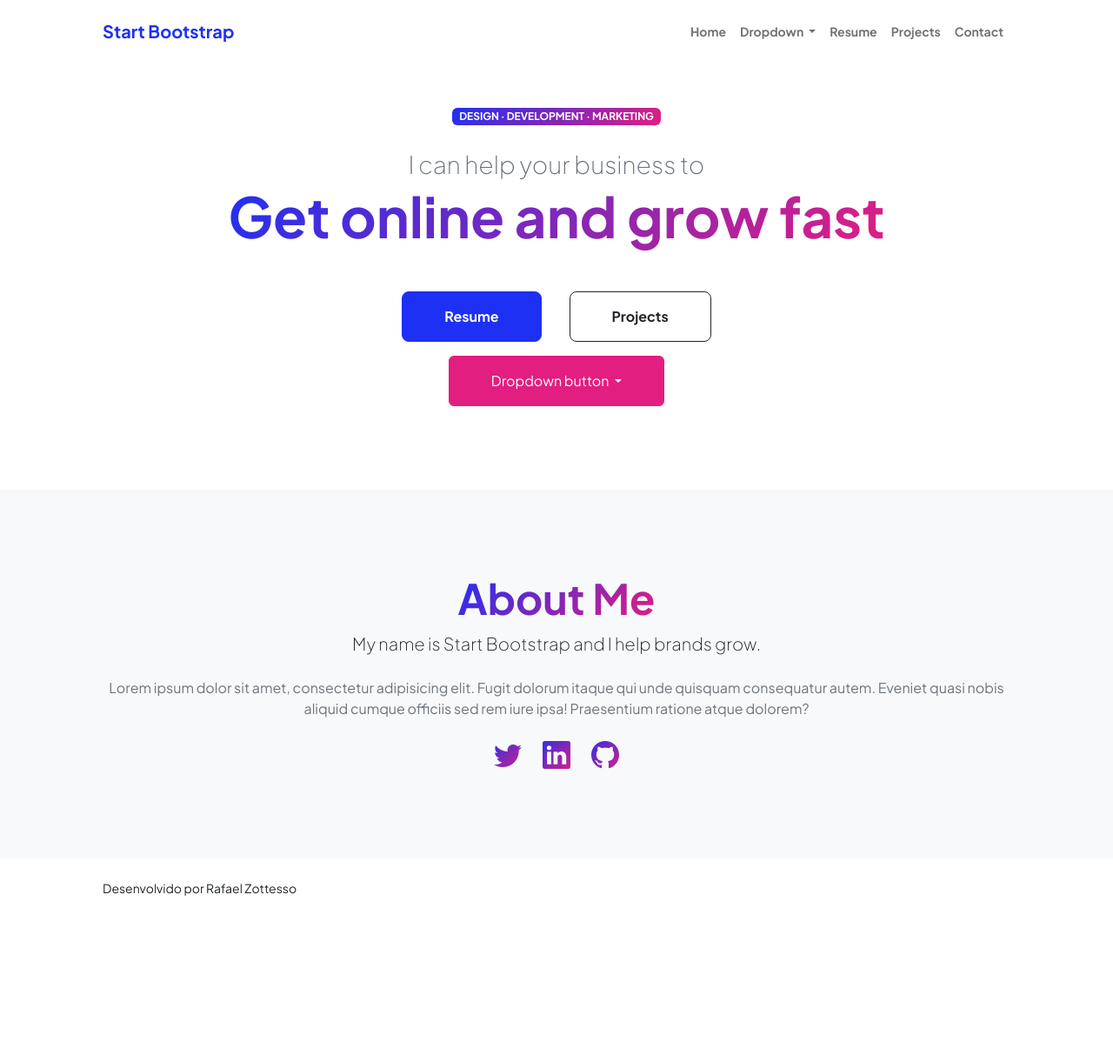
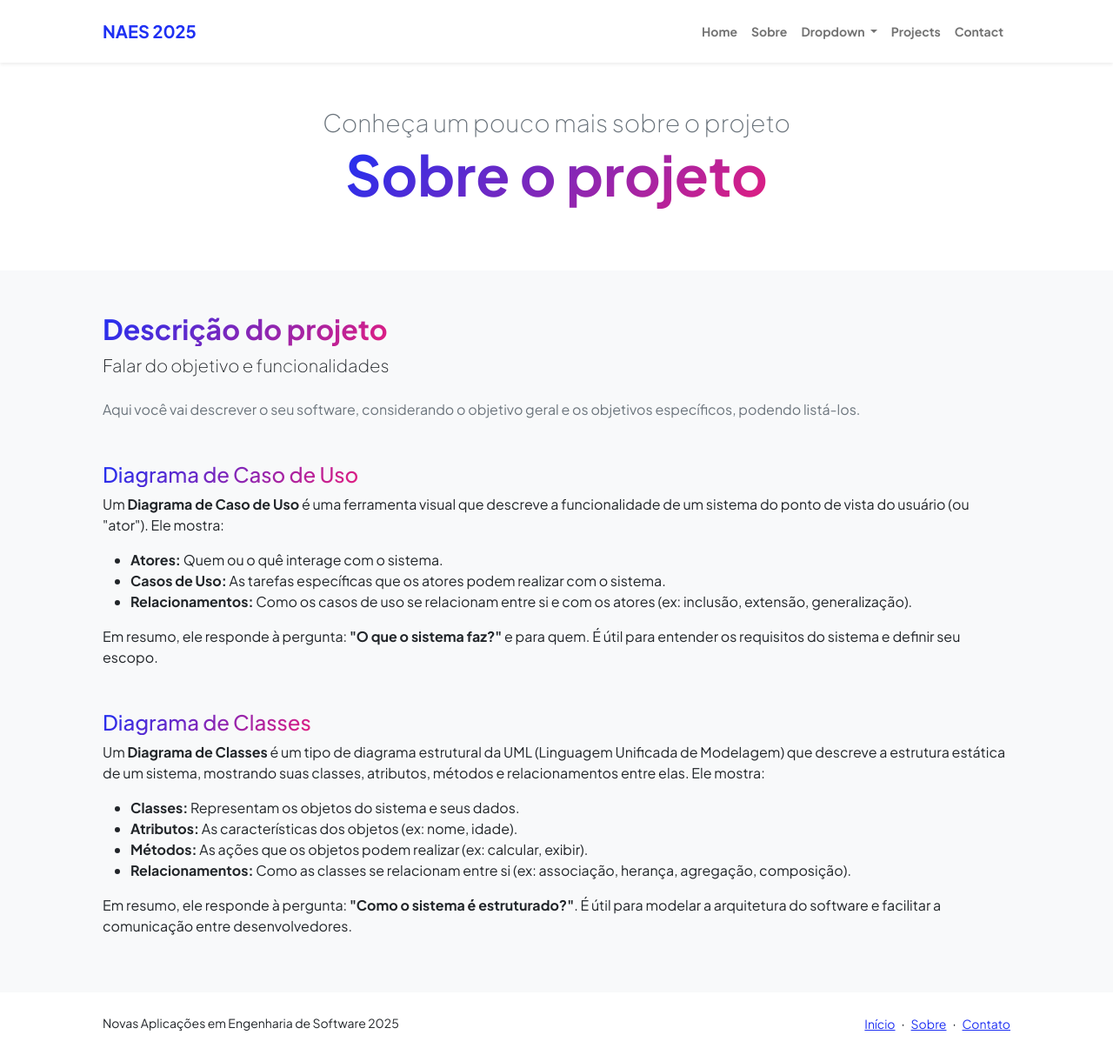
Before and after one commit to rafaelzottesso/naes2025, a Django app: page /sobre/ in a window 1280 px wide. Shown: the whole page at 87% size. Before the commit the page ends 1030 px from the top, so only its background shows below. Run offline with Django 4.2, Linux system fonts and the light colour scheme; some libraries are stand-ins or nearby versions.

Commit message:
Criação da página sobre e definição dos blocos de modelo

```diff
--- a/paginasweb/templates/paginasweb/modelos/index.html
+++ b/paginasweb/templates/paginasweb/modelos/index.html
@@ -33,15 +33,21 @@
 
             {% block menu %}
             <!-- Navigation-->
-            <nav class="navbar navbar-expand-lg navbar-light bg-white py-3">
+            <nav class="navbar navbar-expand-lg navbar-light bg-white py-3 fixed-top shadow-sm">
                 <div class="container px-5">
-                    <a class="navbar-brand" href="index.html"><span class="fw-bolder text-primary">Start Bootstrap</span></a>
+                    <a class="navbar-brand" href="{% url 'index' %}">
+                        <span class="fw-bolder text-primary">NAES 2025</span>
+                    </a>
                     <button class="navbar-toggler" type="button" data-bs-toggle="collapse" data-bs-target="#navbarSupportedContent" aria-controls="navbarSupportedContent" aria-expanded="false" aria-label="Toggle navigation"><span class="navbar-toggler-icon"></span></button>
                     <div class="collapse navbar-collapse" id="navbarSupportedContent">
                         <ul class="navbar-nav ms-auto mb-2 mb-lg-0 small fw-bolder">
 
                             <li class="nav-item">
-                                <a class="nav-link" href="index.html">Home</a>
+                                <a class="nav-link" href="{% url 'index' %}">Home</a>
+                            </li>
+
+                            <li class="nav-item">
+                                <a class="nav-link" href="{% url 'sobre' %}">Sobre</a>
                             </li>
 
                             <li class="nav-item dropdown">
@@ -56,9 +62,6 @@
                                 </ul>
                             </li>
 
-                            <li class="nav-item">
-                                <a class="nav-link" href="resume.html">Resume</a>
-                            </li>
 
                             <li class="nav-item">
                                 <a class="nav-link" href="projects.html">Projects</a>
@@ -76,20 +79,21 @@
 
 
             <!-- Header-->
-            <header class="py-5">
-                <div class="container px-5 pb-5">
+            <header class="py-4 mt-5">
+                <div class="container px-5 mt-5">
                     <div class="row gx-5 align-items-center">
-                        <div class="col-xxl-5">
+                        <div class="col-xxl">
 
+                            {% block header %}
                             <!-- Header text content-->
-                            <div class="text-center text-xxl-start">
+                            <div class="text-center">
                                 <div class="badge bg-gradient-primary-to-secondary text-white mb-4"><div class="text-uppercase">Design &middot; Development &middot; Marketing</div></div>
                                 <div class="fs-3 fw-light text-muted">I can help your business to</div>
                                 <h1 class="display-3 fw-bolder mb-5"><span class="text-gradient d-inline">Get online and grow fast</span></h1>
-                                <div class="d-grid gap-3 d-sm-flex justify-content-sm-center justify-content-xxl-start mb-3">
+
+                                <div class="d-grid gap-3 d-sm-flex justify-content-center mb-3">
                                     <a class="btn btn-primary btn-lg px-5 py-3 me-sm-3 fs-6 fw-bolder" href="resume.html">Resume</a>
                                     <a class="btn btn-outline-dark btn-lg px-5 py-3 fs-6 fw-bolder" href="projects.html">Projects</a>
-                                </div>
 
                                     <div class="dropdown">
                                         <button class="btn btn-secondary text-white dropdown-toggle px-5 py-3" type="button" data-bs-toggle="dropdown" aria-expanded="false">
@@ -103,6 +107,10 @@
                                     </div>
 
                                 </div>
+
+                            </div>
+
+                            {% endblock header %}
                         </div>
 
                     </div>
@@ -115,7 +123,10 @@
             <section class="bg-light py-5">
                 <div class="container px-5">
                     <div class="row gx-5 justify-content-center">
-                        <div class="col-xxl-8">
+                        <div class="col-xxl">
+
+                            {% block conteudo %}
+
                             <div class="text-center my-5">
                                 <h2 class="display-5 fw-bolder"><span class="text-gradient d-inline">About Me</span></h2>
                                 <p class="lead fw-light mb-4">My name is Start Bootstrap and I help brands grow.</p>
@@ -126,6 +137,9 @@
                                     <a class="text-gradient" href="#!"><i class="bi bi-github"></i></a>
                                 </div>
                             </div>
+
+                            {% endblock conteudo %}
+
                         </div>
                     </div>
                 </div>
@@ -140,14 +154,14 @@
 
                     {% block rodape %}
                     <div class="col-auto">
-                        <div class="small m-0">Copyright &copy; Your Website 2023</div>
+                        <div class="small m-0">Novas Aplicações em Engenharia de Software 2025</div>
                     </div>
                     <div class="col-auto">
-                        <a class="small" href="#!">Privacy</a>
+                        <a class="small" href="{% url 'index' %}">Início</a>
                         <span class="mx-1">&middot;</span>
-                        <a class="small" href="#!">Terms</a>
+                        <a class="small" href="{% url 'sobre' %}">Sobre</a>
                         <span class="mx-1">&middot;</span>
-                        <a class="small" href="#!">Contact</a>
+                        <a class="small" href="#!">Contato</a>
                     </div>
                     {% endblock rodape %}
 
--- a/paginasweb/templates/paginasweb/sobre.html
+++ b/paginasweb/templates/paginasweb/sobre.html
@@ -2,16 +2,51 @@
 
 {% load static %}
 
+{% block header %}
+<div class="text-center">
+    <div class="fs-3 fw-light text-muted">Conheça um pouco mais sobre o projeto</div>
+    <h1 class="display-3 fw-bolder mb-5"><span class="text-gradient d-inline">Sobre o projeto</span></h1>
+</div>
+{% endblock header %}
+
+
 {% block conteudo %}
-<h1>Sobre nós</h1>
 
-<p>
-    bl alajsdijsa d hsalkjd hsad hsadlkjhsa dlkjsa hdlkjsa gdsadsajhd kjsah gdkjsah gkjhsad gsakjhd gsakjhd gsadkjh gsajh gsadlkj gdsabl alajsdijsa d hsalkjd hsad hsadlkjhsa dlkjsa hdlkjsa gdsadsajhd kjsah gdkjsah gkjhsad gsakjhd gsakjhd gsadkjh gsajh gsadlkj gdsabl alajsdijsa d hsalkjd hsad hsadlkjhsa dlkjsa hdlkjsa gdsadsajhd kjsah gdkjsah gkjhsad gsakjhd gsakjhd gsadkjh gsajh gsadlkj gdsa
+<h2 class=" fw-bolder">
+    <span class="text-gradient d-inline">Descrição do projeto</span>
+</h2>
+<p class="lead fw-light mb-4">Falar do objetivo e funcionalidades</p>
+<p class="text-muted">
+    Aqui você vai descrever o seu software, considerando o objetivo geral e os objetivos específicos, podendo listá-los.
 </p>
+
+
+
+<h4 class="mt-5"><span class="text-gradient d-inline">Diagrama de Caso de Uso</span></h4>
+
+<div class="">
+    <p>Um <strong>Diagrama de Caso de Uso</strong> é uma ferramenta visual que descreve a funcionalidade de um sistema do ponto de vista do usuário (ou "ator"). Ele mostra:</p>
+    <ul>
+        <li><strong>Atores:</strong> Quem ou o quê interage com o sistema.</li>
+        <li><strong>Casos de Uso:</strong> As tarefas específicas que os atores podem realizar com o sistema.</li>
+        <li><strong>Relacionamentos:</strong> Como os casos de uso se relacionam entre si e com os atores (ex: inclusão, extensão, generalização).</li>
+    </ul>
+    <p>Em resumo, ele responde à pergunta: <strong>"O que o sistema faz?"</strong> e para quem. É útil para entender os requisitos do sistema e definir seu escopo.</p>
+</div>
+
+
+<h4 class="mt-5"><span class="text-gradient d-inline">Diagrama de Classes</span></h4>
+
+<div class="">
+    <p class="">Um <strong>Diagrama de Classes</strong> é um tipo de diagrama estrutural da UML (Linguagem Unificada de Modelagem) que descreve a estrutura estática de um sistema, mostrando suas classes, atributos, métodos e relacionamentos entre elas. Ele mostra:</p>
+    <ul>
+        <li><strong>Classes:</strong> Representam os objetos do sistema e seus dados.</li>
+        <li><strong>Atributos:</strong> As características dos objetos (ex: nome, idade).</li>
+        <li><strong>Métodos:</strong> As ações que os objetos podem realizar (ex: calcular, exibir).</li>
+        <li><strong>Relacionamentos:</strong> Como as classes se relacionam entre si (ex: associação, herança, agregação, composição).</li>
+    </ul>
+    <p>Em resumo, ele responde à pergunta: <strong>"Como o sistema é estruturado?"</strong>. É útil para modelar a arquitetura do software e facilitar a comunicação entre desenvolvedores.</p>
+</div>
+
+
 {% endblock conteudo %}
-
-{% block rodape %}
-<div class="col-auto">
-    <div class="small m-0">Desenvolvido por Rafael Zottesso</div>
-</div>
-{% endblock rodape %}
```
Lines whose indentation alone changed are shown as unchanged.
